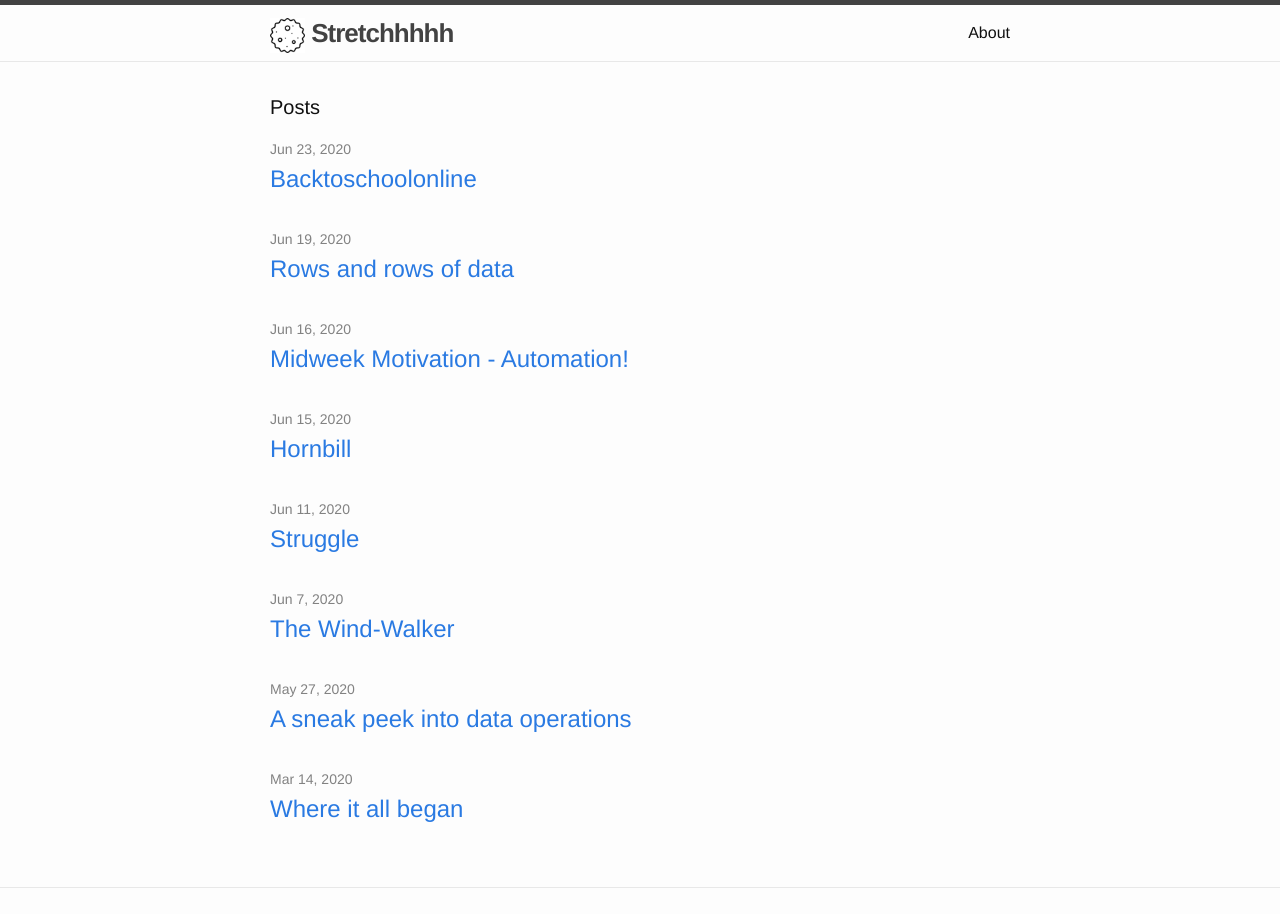
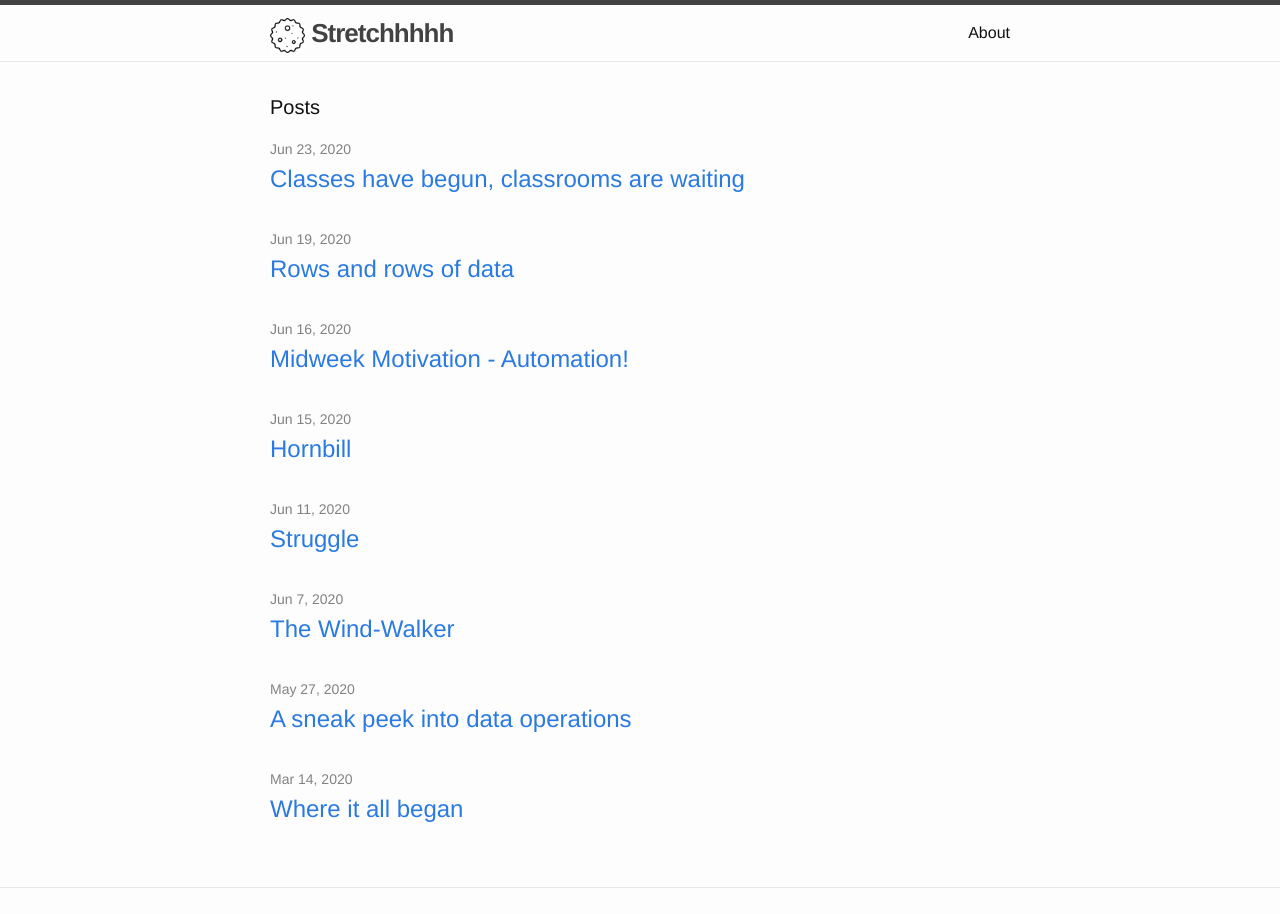
Before and after one commit to covid19india/blog, a Jekyll site: the page built from index.html, in a window 1280 px wide, cut to the strip 0-914 px from the top of the page. Built offline with Jekyll 4.4.1, drawn with Linux system fonts in a browser that asks for light colours.

Commit message:
Update 2020-06-23-backtoschoolonline.md

```diff
--- a/_posts/2020-06-23-backtoschoolonline.md
+++ b/_posts/2020-06-23-backtoschoolonline.md
@@ -1,3 +1,11 @@
+---
+layout: post
+title:  "Classes have begun, classrooms are waiting"
+date:   2020-06-23
+categories: update
+---
+
+
 ## Classes have begun, classrooms are waiting
 ![Empty classroom](assets/images/emptyclass.jpg)
  <sub><em>Photo by Ivan Aleksic on Unsplash</em></sub>
```
